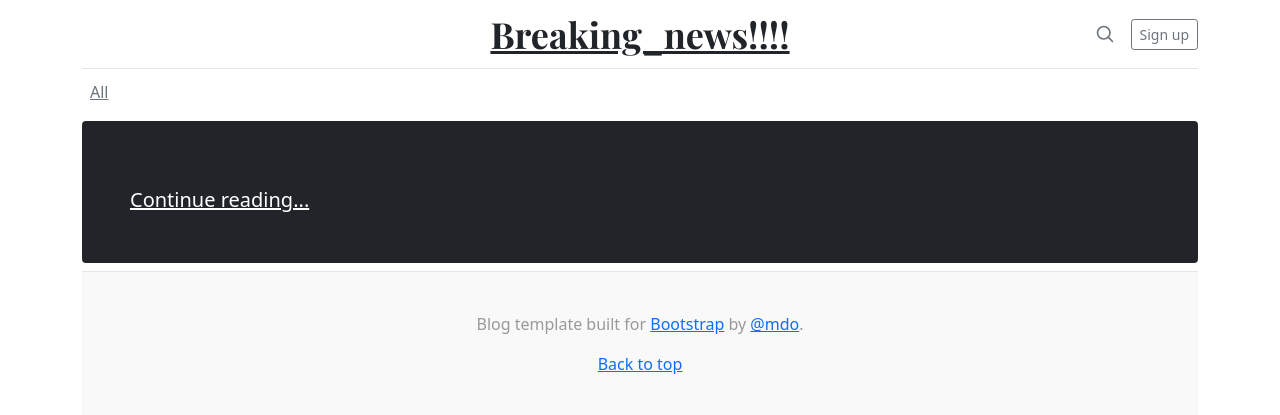
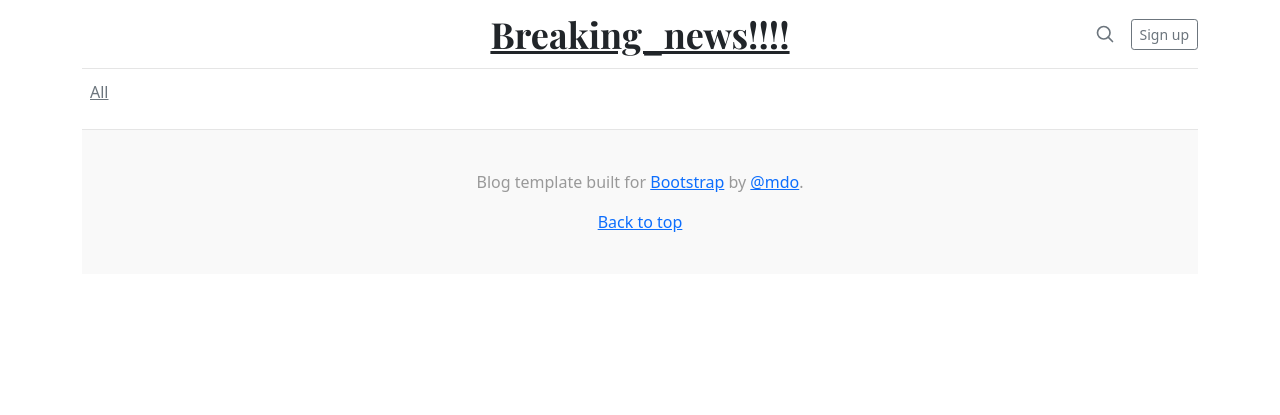
Before and after one commit to anastasiia-nik/news_parser_with_bot, a Django app: page / in a window 1280 px wide. Shown: the top 415 px of the page. Run offline with Django 4.2, Linux system fonts and the light colour scheme; data that the repository does not hold is empty; some libraries are stand-ins or nearby versions.

Commit message:
Add new changes and static

```diff
--- a/news/templates/category.html
+++ b/news/templates/category.html
@@ -8,7 +8,7 @@
                 <div class="card-body d-flex flex-column align-items-start">
                   <strong class="d-inline-block mb-2 text-primary">{{ new.category }}</strong>
                   <h3 class="mb-0">
-                    <a class="text-dark" href="#">{{ new.title }}</a>
+                    <a class="text-dark" href="{% url 'article_name' new.title %}">{{ new.title }}</a>
                   </h3>
                     {% if new.date %}
                   <div class="mb-1 text-muted">{{ new.date }}</div>
--- a/news/templates/new_index.html
+++ b/news/templates/new_index.html
@@ -1,13 +1,16 @@
 {%  extends 'base.html' %}
 
 {%  block main %}
-<div class="jumbotron p-3 p-md-5 text-white rounded bg-dark">
-        <div class="col-md-6 px-0">
-          <h1 class="display-4 font-italic">{{ news_list.0.title }}</h1>
-          <p class="lead my-3">{{ news_list.0.text|truncatechars:200 }}</p>
-          <p class="lead mb-0"><a href="{% url 'article_name' news_list.0.title %}" class="text-white font-weight-bold">Continue reading...</a></p>
-        </div>
-    </div>
+    {% if top_news %}
+        <div class="jumbotron p-3 p-md-5 text-white rounded bg-dark">
+                <div class="col-md-6 px-0">
+                  <h1 class="display-4 font-italic">{{ top_news.title }}</h1>
+                  <p class="lead my-3">{{ top_news.text|truncatechars:200 }}</p>
+                  <p class="lead mb-0"><a href="{% url 'article_name' top_news.title %}" class="text-white font-weight-bold">Continue reading...</a></p>
+                </div>
+            </div>
+     {% endif %}
+
 
     <div class="row mb-2">
         {% for new in news_list|slice:"1:" %}
@@ -16,7 +19,7 @@
             <div class="card-body d-flex flex-column align-items-start">
               <strong class="d-inline-block mb-2 text-primary">{{ new.category }}</strong>
               <h3 class="mb-0">
-                <a class="text-dark" href="#">{{ new.title }}</a>
+                <a class="text-dark" href="{% url 'article_name' new.title %}">{{ new.title }}</a>
               </h3>
                 {% if new.date %}
               <div class="mb-1 text-muted">{{ new.date }}</div>
--- a/news/templates/new_view.html
+++ b/news/templates/new_view.html
@@ -8,7 +8,7 @@
             <div class="card-body d-flex flex-column align-items-start">
               <strong class="d-inline-block mb-2 text-primary">{{ article.category }}</strong>
               <h3 class="mb-0">
-                <a class="text-dark" href="#">{{ article.title }}</a>
+                <a class="text-dark" href="{% url 'article_name' article.title %}">{{ article.title }}</a>
               </h3>
                 {% if article.date %}
               <div class="mb-1 text-muted">{{ article.date }}</div>
--- a/news/views.py
+++ b/news/views.py
@@ -5,8 +5,8 @@
 
 # Create your views here.
 def main_page(request):
-    news_list = News.objects.order_by('-id').all()
-    context = {'news_list': news_list}
+    news_list = News.objects.all().order_by('-id')
+    context = {'news_list': news_list, 'top_news': news_list.first()}
     return render(request, 'new_index.html', context=context)
 
 # def news_page(request):
```
